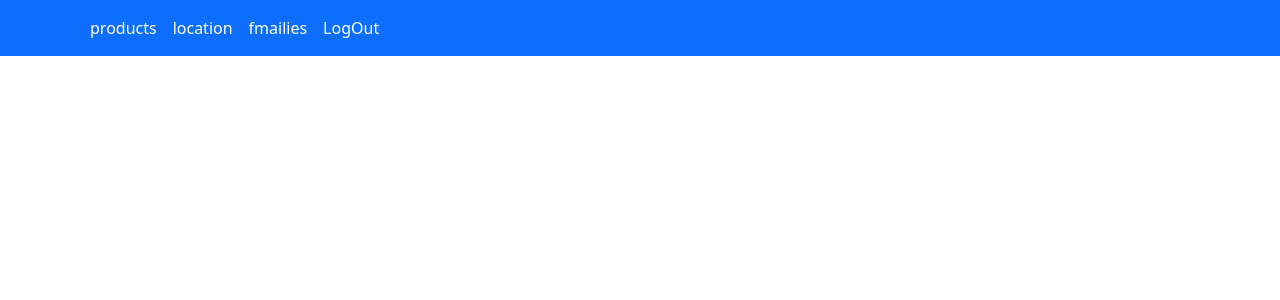
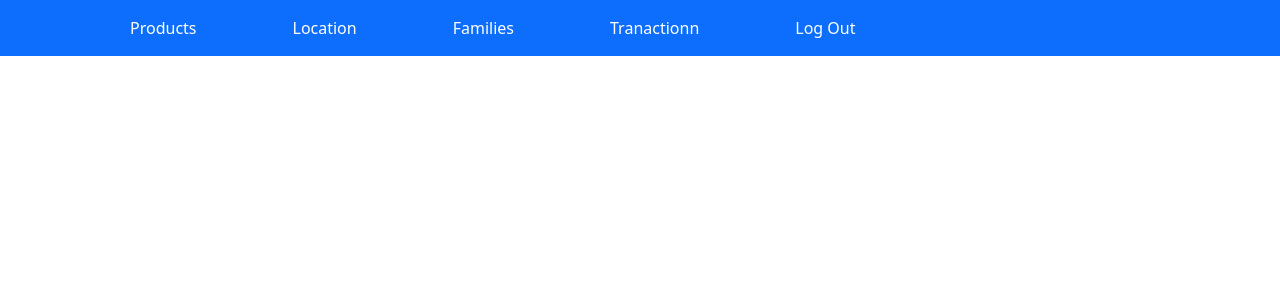
Before and after one commit to surp0507/token-api-app, a React (Create React App) app: page / in a window 1280 px wide. Shown: the top 300 px of the page. Built offline with nearby package versions, Linux system fonts and the light colour scheme; sample sign-in values are in the browser's storage.

Commit message:
added transaction page

```diff
--- a/src/App.js
+++ b/src/App.js
@@ -7,6 +7,7 @@ import Products from "./Components/Products";
 import Location from "./Components/Location";
 import Families from "./Components/Families";
 import Protected from "./Components/Protected";
+import Transaction from './Components/Transaction';
 function App() {
   return (
     <div className="App">
@@ -18,6 +19,7 @@ function App() {
           <Route path="/products" element={<Protected cmp={Products} />} />
           <Route path="/location" element={<Protected cmp={Location} />} />
           <Route path="/families" element={<Protected cmp={Families} />} />
+          <Route path="/transaction" element={<Protected cmp={Transaction}/>}/>
         </Routes>
       </BrowserRouter>
     </div>
--- a/src/Components/Home.js
+++ b/src/Components/Home.js
@@ -12,27 +12,34 @@ export default function Home() {
               <>
                 <Link
                   to="/products"
-                  className="text-white mx-2 text-decoration-none"
+                  className="text-white mx-5 text-decoration-none"
                 >
-                  products
+                  Products
                 </Link>
                 <Link
                   to="/location"
-                  className="text-white mx-2  text-decoration-none"
+                  className="text-white mx-5  text-decoration-none"
                 >
-                  location
+                  Location
                 </Link>
                 <Link
                   to="/families"
-                  className="text-white mx-2  text-decoration-none"
+                  className="text-white mx-5  text-decoration-none"
                 >
-                  fmailies
+                  Families
                 </Link>
                 <Link
+                  to="/transaction"
+                  className="text-white mx-5  text-decoration-none"
+                >
+                  Tranactionn
+                </Link>
+
+                <Link
                   to="/login"
-                  className="text-white mx-2  text-decoration-none"
+                  className="text-white mx-5  text-decoration-none"
                 >
-                  LogOut
+                  Log Out
                 </Link>
               </>
             ) : (
@@ -45,7 +52,7 @@ export default function Home() {
                 </Link>
                 <Link
                   to="/registration"
-                  className="text-white mx-2  text-decoration-none"
+                  className="text-white mx-3  text-decoration-none"
                 >
                   Register
                 </Link>
--- a/src/Components/Login.js
+++ b/src/Components/Login.js
@@ -4,6 +4,7 @@ import { requestLogin } from "../thunks/loginThunk";
 import { setLogin } from "../redux/actions";
 import { useSelector } from "react-redux";
 import { useNavigate } from "react-router-dom";
+import Button from "@restart/ui/esm/Button";
 export default function Login() {
   const login = useSelector((state) => state.loginReducer.login);
   const token = useSelector((state) => state.loginReducer.token);
@@ -28,15 +29,16 @@ export default function Login() {
   return (
     <div>
       <div>
+        <div className="col-sm-4 mx-auto my-5 align-item-center">
+          <div className="box border  p-2 ">
             <h3 className="text-center text-primary my-5">Login </h3>
-        <div className="col-sm-4 mx-auto my-3">
             <input
               type="email"
               name="email"
               placeholder="email"
               value={email}
               onChange={handleInput}
-            className="form-control text-center my-4"
+              className="form-control text-center my-5"
             />
             <input
               type="password"
@@ -46,12 +48,13 @@ export default function Login() {
               onChange={handleInput}
               className="form-control text-center my-3"
             />
-          <button
+            <Button
               onClick={checkValidation}
               className=" btn btn-primary my-2 mx-auto"
             >
               Login
-          </button>
+            </Button>
+          </div>
         </div>
       </div>
     </div>
--- a/src/Components/Registration.js
+++ b/src/Components/Registration.js
@@ -23,24 +23,29 @@ export default function Registration() {
   return (
     <div>
       <div>
+        <div className="col-sm-4 mx-auto my-4">
+          <div className="box border p-2">
             <h3 className="text-center text-success my-5">Registration </h3>
-        <div className="col-sm-4 mx-auto my-3">
+            <div className="input my-3">
               <input
                 type="email"
                 name="email"
                 placeholder="email"
                 value={email}
                 onChange={handleInput}
-            className="form-control text-center my-2"
+                className="form-control text-center"
               />
+            </div>
+            <div className="input my-3">
               <input
                 type="password"
                 name="password"
                 value={password}
                 placeholder="password"
                 onChange={handleInput}
-            className="form-control text-center my-2"
+                className="form-control text-center"
               />
+            </div>
             <button
               onClick={checkValidation}
               className="mx-auto btn btn-success my-2"
@@ -50,5 +55,6 @@ export default function Registration() {
           </div>
         </div>
       </div>
+    </div>
   );
 }
--- /dev/null
+++ b/src/Components/Transaction.js
@@ -0,0 +1,36 @@
+import React from "react";
+import { Table } from "react-bootstrap";
+import { reqestTransaction } from "../thunks/transactionThunk";
+import { useSelector, useDispatch } from "react-redux";
+import { useEffect } from "react";
+
+export default function Transaction() {
+  const transaction = useSelector((state) => state.transactionReducer.transaction);
+  const dispatch = useDispatch();
+
+  useEffect(() => {
+    dispatch(reqestTransaction());
+  }, []);
+  return (
+    <div>
+      <Table striped bordered hover>
+        <thead>
+          <tr>
+            <th>id</th>
+            <th>name</th>
+          </tr>
+        </thead>
+        <tbody>
+          {transaction.map((item) => (
+            <>
+              <tr>
+                <td>{item.id}</td>
+                <td>{item.name}</td>
+              </tr>
+            </>
+          ))}
+        </tbody>
+      </Table>
+    </div>
+  );
+}
--- a/src/redux/actions/index.js
+++ b/src/redux/actions/index.js
@@ -41,3 +41,11 @@ export const setFamilies = (families) => {
     families,
   };
 };
+
+export const setTransaction = (transaction) =>{
+  return{
+    type:types.SET_TRANSACTION,
+    transaction
+
+  }
+}
--- a/src/redux/constants/index.js
+++ b/src/redux/constants/index.js
@@ -4,3 +4,4 @@ export const SET_LOGIN="SET_LOGIN"
 export const SET_TOKEN="SET_TOKEN"
 export const SET_LOCATION="SET_LOCATION"
 export const SET_FAMILIES="SET_FAMILIES"
+export const SET_TRANSACTION="SET_TRANSACTION"
--- a/src/redux/reducers/index.js
+++ b/src/redux/reducers/index.js
@@ -4,13 +4,15 @@ import productsReducer from "./productsReducer";
 import {loginReducer} from './loginReducer'
 import { locationReducer } from "./locationReducer";
 import { familiesReducer } from "./familiesReducer";
+import { transactionReducer } from "./transactionReducer";
 
 const reducer = combineReducers({
   registerReducer,
   productsReducer,
   loginReducer,
   locationReducer,
-  familiesReducer
+  familiesReducer,
+  transactionReducer
 });
 
 export default reducer;
--- /dev/null
+++ b/src/redux/reducers/transactionReducer.js
@@ -0,0 +1,16 @@
+import { SET_TRANSACTION } from "../constants";
+
+const initialState = {
+  transaction: [],
+};
+
+export const transactionReducer = (state = initialState, action) => {
+  switch (action.type) {
+    case SET_TRANSACTION:
+      return {
+        transaction: action.transaction,
+      };
+    default:
+      return state;
+  }
+};
--- /dev/null
+++ b/src/thunks/transactionThunk.js
@@ -0,0 +1,16 @@
+import { setTransaction } from "../redux/actions";
+import axios from "axios";
+
+const client=axios.create({
+    baseURL:`http://localhost:8000`
+});
+
+const transacAuth=localStorage.getItem("auth");
+ client.defaults.headers.common["Authorization"]=`Bearer ${transacAuth}`
+
+export const reqestTransaction=()=> async (dispatch)=>{
+
+    const response= await client.get("/transactions");
+    dispatch(setTransaction(response.data));
+
+}
```
Lines whose indentation alone changed are shown as unchanged.
